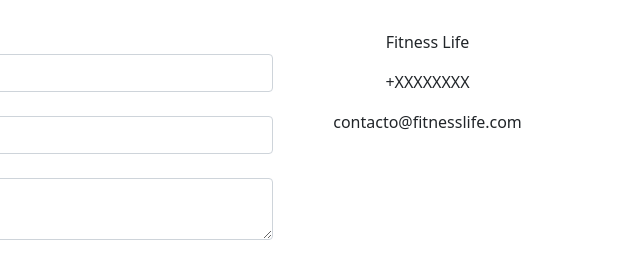
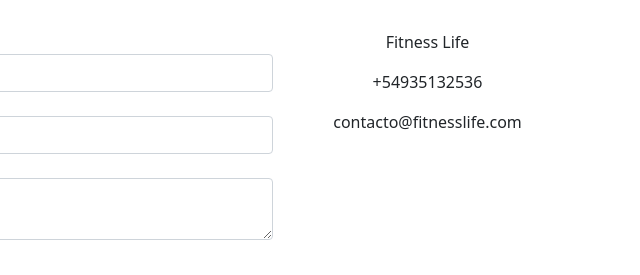
Before and after one commit to franj123/proyectoCoder, a plain HTML site: page contacto.html in a window 1280 px wide. Shown: the part 333-608 px from the top of the page, 640-1280 px from the left. Drawn offline with nearby package versions, Linux system fonts and the light colour scheme.

Commit message:
nuevo numero de contacto

```diff
--- a/contacto.html
+++ b/contacto.html
@@ -115,7 +115,7 @@
                 </li>
 
                 <li><i class="fas fa-phone mt-4 fa-2x"></i>
-                    <p>+XXXXXXXX</p>
+                    <p>+54935132536</p>
                 </li>
 
                 <li><i class="fas fa-envelope mt-4 fa-2x"></i>
```
